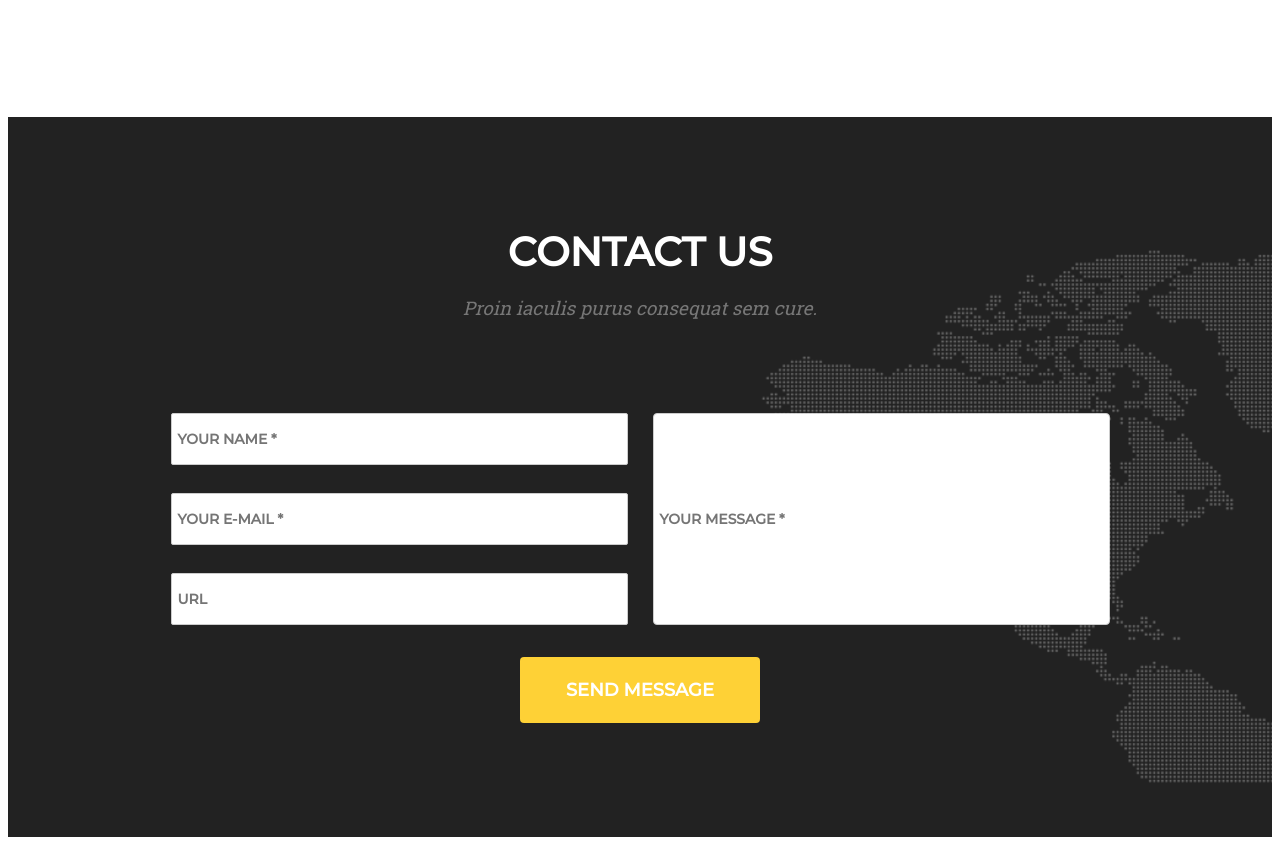
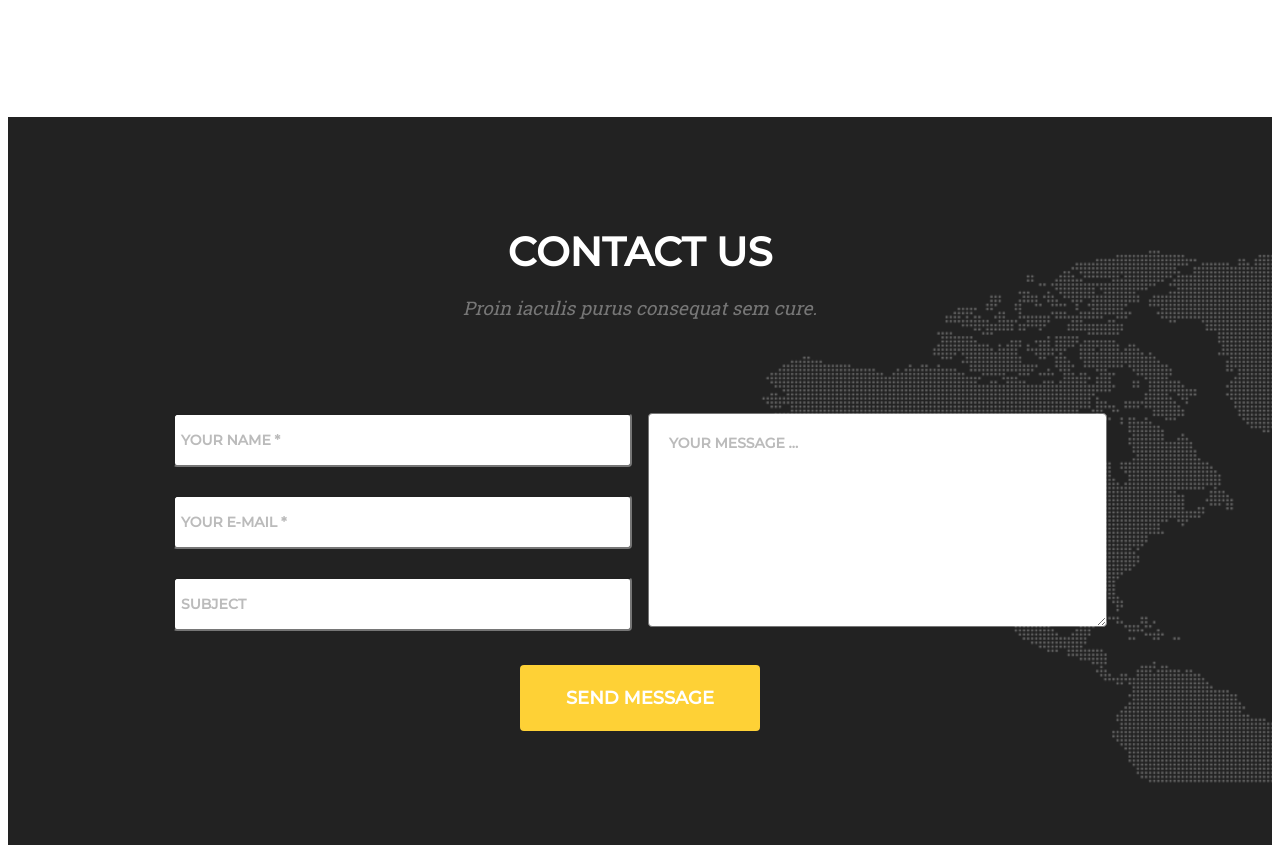
Before and after one commit to DmitriyP911/goit-fe-course, a plain HTML site: page html-css/module-07/index.html in a window 1280 px wide. Shown: the part 607-1460 px from the top of the page. Drawn offline with Linux system fonts and the light colour scheme.

Commit message:
module 7

```diff
--- a/html-css/module-07/index.html
+++ b/html-css/module-07/index.html
@@ -61,22 +61,21 @@
         <section class="contactus-area">
             <h2>contact us</h2>
             <h3>Proin iaculis purus consequat sem cure.</h3>
-
-        <div class="form-area">
-            <div class="user-box">
-                <form class="user-information" action="#" method="get">
-                    <input class="user-name" type="text" placeholder="Your name *">
-                    <input class="user-mail" type="email" placeholder="Your E-mail *">
-                    <input class="subject" type="url" placeholder="url">
-                </form>
-                <div class="user-message">
-                    <input class="user-message" type="text" placeholder="Your message *">
+            <form action="#" method="POST">
+                <div class="form-area">
+                    <div class="user-information">
+                        <input class="user-name" type="text" placeholder="your name *" required>
+                        <input class="user-mail" type="email" placeholder="your E-mail *" required>
+                        <input class="subject" type="text" placeholder="subject">
+                    </div>
+                    <div class="user-comment">
+                        <textarea name="comments" id="comment" cols="30" rows="10" placeholder="Your message ..."></textarea>
+                    </div>
                 </div>
-            </div>
-        </div>
-        <div class="button">
-            <button>send message</button>
-        </div>
+                <div class="btn">
+                    <button type="submit">send message</button>
+                </div>
+            </form>
         </section>
     </main>
 </body>
--- a/html-css/module-07/style.css
+++ b/html-css/module-07/style.css
@@ -26,7 +26,7 @@
 .navigation-list {
     font-family: 'Montserrat', sans-serif;
     font-size: 14px;
-    font-weight: 400;
+    font-weight: 500;
     display: flex;
     list-style: none;
     justify-content: space-between;
@@ -140,89 +140,86 @@ h3 {
     justify-content: center;
 }
 
-.user-information input {
+.user-information {
+    display: flex;
+    flex-direction: column;
+    justify-content: space-between;
     font-family: 'Montserrat', sans-serif;
     font-weight: 700;
     font-size: 14px;
     color: #bbbbbb;
     text-transform: uppercase;
     line-height: 30px;
-    height: 50px;
     width: 455px;
     padding: 0;
     border-radius: 2px;
     text-indent: 6px;
-    border: 1px solid #cccccc;
+}
+
+.user-information input {
+    font-family: 'Montserrat', sans-serif;
+    font-weight: 700;
+    font-size: 14px;
+    text-transform: uppercase;
+    line-height: 30px;
+    height: 50px;
+    width: 455px;
+    padding: 0;
+    border-radius: 4px;
+    text-indent: 6px;
     background-color: #ffffff;
 }
 
-.user-message {
-    padding-left: 25px;
+.user-name:focus:invalid {
+    border: 3px solid red;
+    border-radius: 4px;
 }
 
-.user-message input{
+.user-name:focus:valid {
+    border: 3px solid green;
+    border-radius: 4px;
+}
+
+.user-mail:focus:invalid {
+    border: 3px solid red;
+    border-radius: 4px;
+}
+
+.user-mail:focus:valid {
+    border: 3px solid green;
+    border-radius: 4px;
+}
+
+.user-comment {
+    padding-left: 20px;
+}
+
+.user-comment textarea {
     text-transform: uppercase;
+    font-weight: 700;
+    font-size: 14px;
+    width: 435px;
+    height: 190px;
+    border-radius: 4px;
+    padding-top: 20px;
+    padding-left: 20px;
+}
+
+::-webkit-input-placeholder {
     font-family: 'Montserrat', sans-serif;
     font-weight: 700;
     font-size: 14px;
     color: #bbbbbb;
-    width: 455px;
-    height: 210px;
-    padding-left: 25px;
 }
 
-.user-name:hover:invalid {
-    outline: 2px solid red;
+.btn {
+    padding-top: 34px;
+    padding-bottom: 114px;
+    display: flex;
+    justify-content: center;
 }
 
-.user-name:hover:valid {
-    outline: 2px solid green;
-}
-
-.user-mail:hover:invalid {
-    outline: 2px solid red;
-}
-
-.user-mail:hover:valid {
-    outline: 2px solid green;
-}
-
-.subject:hover:invalid {
-    outline: 2px solid red;
-}
-
-.subject:hover:valid {
-    outline: 2px solid green;
-}
-
-.user-message:hover:invalid {
-    outline: 2px solid red;
-}
-
-.user-message:hover:valid {
-    outline: 2px solid green;
-}
-
-.user-message input {
-    line-height: 30px;
-    height: 210px;
-    width: 455px;
-    padding: 0;
-    border-radius: 2px;
-    text-indent: 6px;
-    border-radius: 4px;
-    border: 1px solid #cccccc;
-    background-color: #ffffff;
-}
-
-.button {
-    display: flex;
-    justify-content: center;
-    padding-top: 32px;
-    padding-bottom: 114px;
-}
-
-.button button {
+.btn button {
     text-transform: uppercase;
     width: 240px;
     height: 66px;
@@ -237,25 +234,22 @@ h3 {
     border: none;
     cursor: pointer;
 }
-
 /* FONTS */
 
 @font-face {
     font-family: 'Montserrat';
     font-style: normal;
     font-weight: 500;
-    src: url('fonts/montserrat/montserrat-v14-latin-500.eot'); /* IE9 Compat Modes */
-    src: local('Montserrat Medium'), local('Montserrat-Medium'),
-         url('fonts/montserrat/montserrat-v14-latin-500.woff2') format('woff2'), /* Super Modern Browsers */
+    src: url('fonts/montserrat/montserrat-v14-latin-500.woff2') format('woff2'), /* Super Modern Browsers */
          url('fonts/montserrat/montserrat-v14-latin-500.woff') format('woff'), /* Modern Browsers */
+         url("fonts/montserrat/montserrat-v14-latin-700.woff") format('woff'),
+         url("fonts/montserrat/montserrat-v14-latin-700.woff2") format('woff2');
 }
 
 @font-face {
     font-family: 'Roboto Slab';
     font-style: normal;
     font-weight: 400;
-    src: url('fonts/roboto-slab/roboto-slab-v9-latin-regular.eot'); /* IE9 Compat Modes */
-    src: local('Roboto Slab Regular'), local('RobotoSlab-Regular'),
-         url('fonts/roboto-slab/roboto-slab-v9-latin-regular.woff2') format('woff2'), /* Super Modern Browsers */
-         url('fonts/roboto-slab/roboto-slab-v9-latin-regular.woff') format('woff'), /* Modern Browsers */
+    src: url('fonts/roboto-slab/roboto-slab-v9-latin-regular.woff2') format('woff2'), /* Super Modern Browsers */
+         url('fonts/roboto-slab/roboto-slab-v9-latin-regular.woff') format('woff'); /* Modern Browsers */
 }
```
Also changed, not shown: html-css/module-07/fonts/montserrat/montserrat-v14-latin-700.woff (added), html-css/module-07/fonts/montserrat/montserrat-v14-latin-700.woff2 (added).
